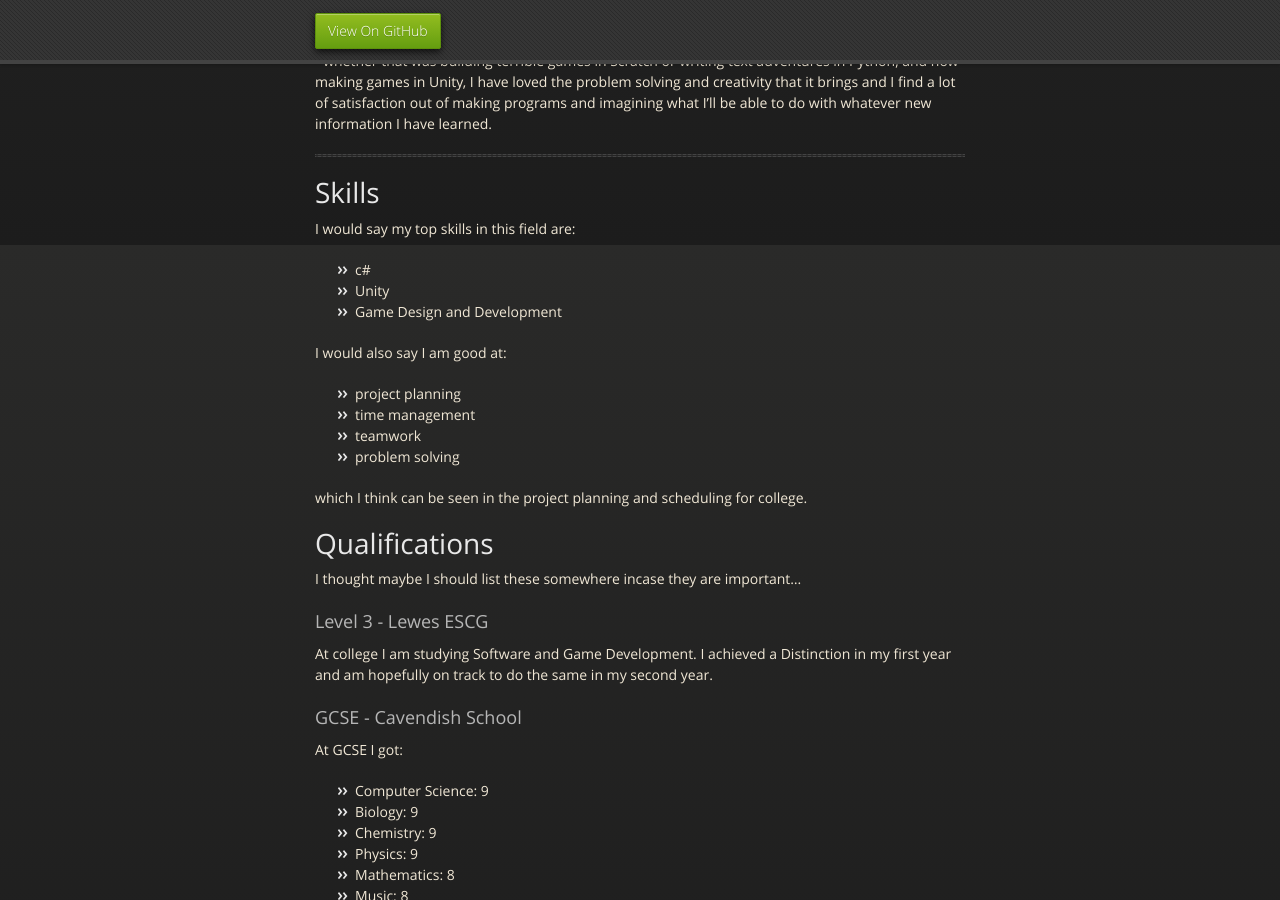
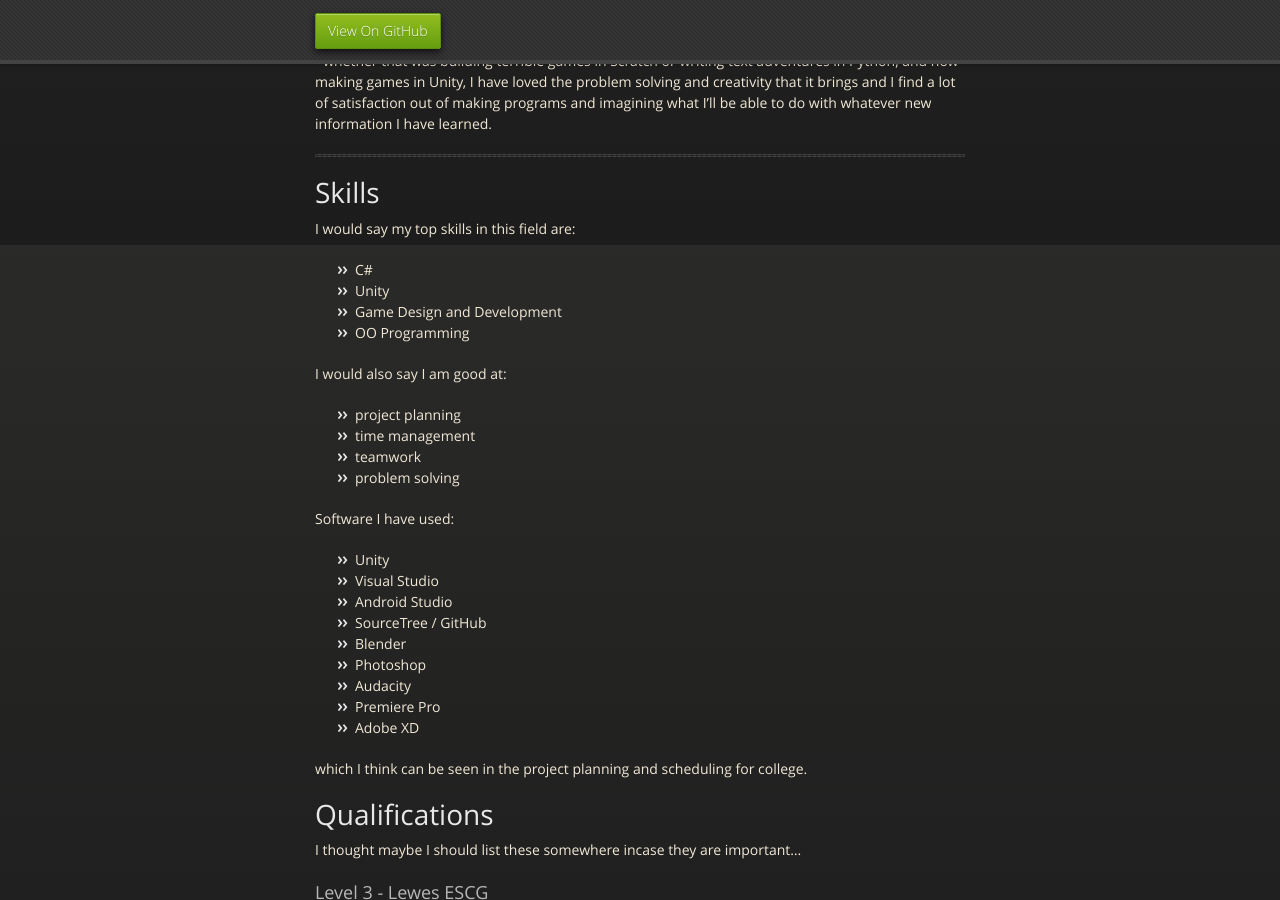
Before and after one commit to ElliotEserin/Portfolio, a Jekyll site: the page built from index.md, in a window 1280 px wide and 900 px high, scrolled down 655 px. Built offline with Jekyll 4.4.1, drawn with Linux system fonts in a browser that asks for light colours; the repository's description, which GitHub fills in, is left out; our own code applies the rules of GitHub Pages for plain Markdown files.

Commit message:
Update index.md

```diff
--- a/index.md
+++ b/index.md
@@ -18,15 +18,27 @@ Ever since I've learned about programming and game development I have been reall
 
 # Skills
 I would say my top skills in this field are:
-- c#
+- C#
 - Unity
 - Game Design and Development
+- OO Programming
 
 I would also say I am good at:
 - project planning
 - time management
 - teamwork
 - problem solving
+
+Software I have used:
+- Unity
+- Visual Studio
+- Android Studio
+- SourceTree / GitHub
+- Blender
+- Photoshop
+- Audacity
+- Premiere Pro
+- Adobe XD
 
 which I think can be seen in the project planning and scheduling for college.
 
```
